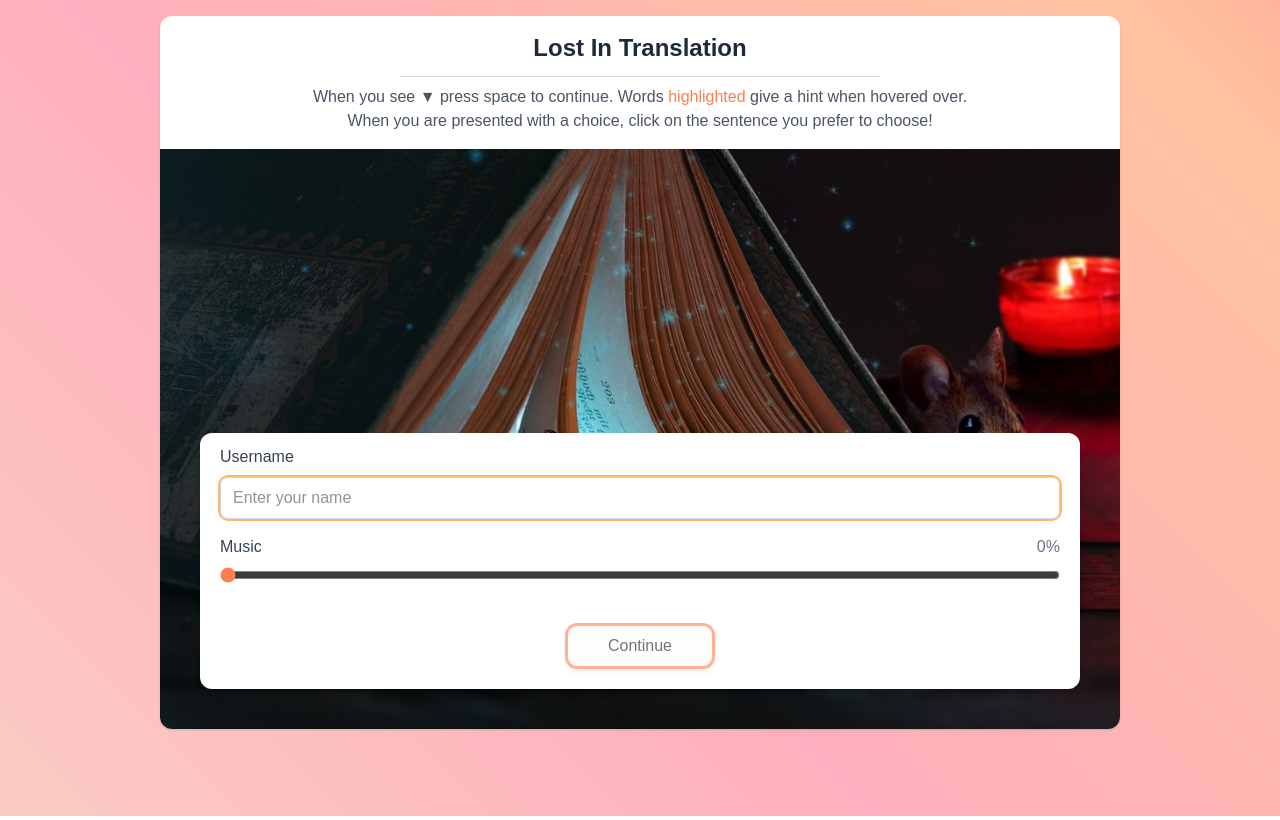
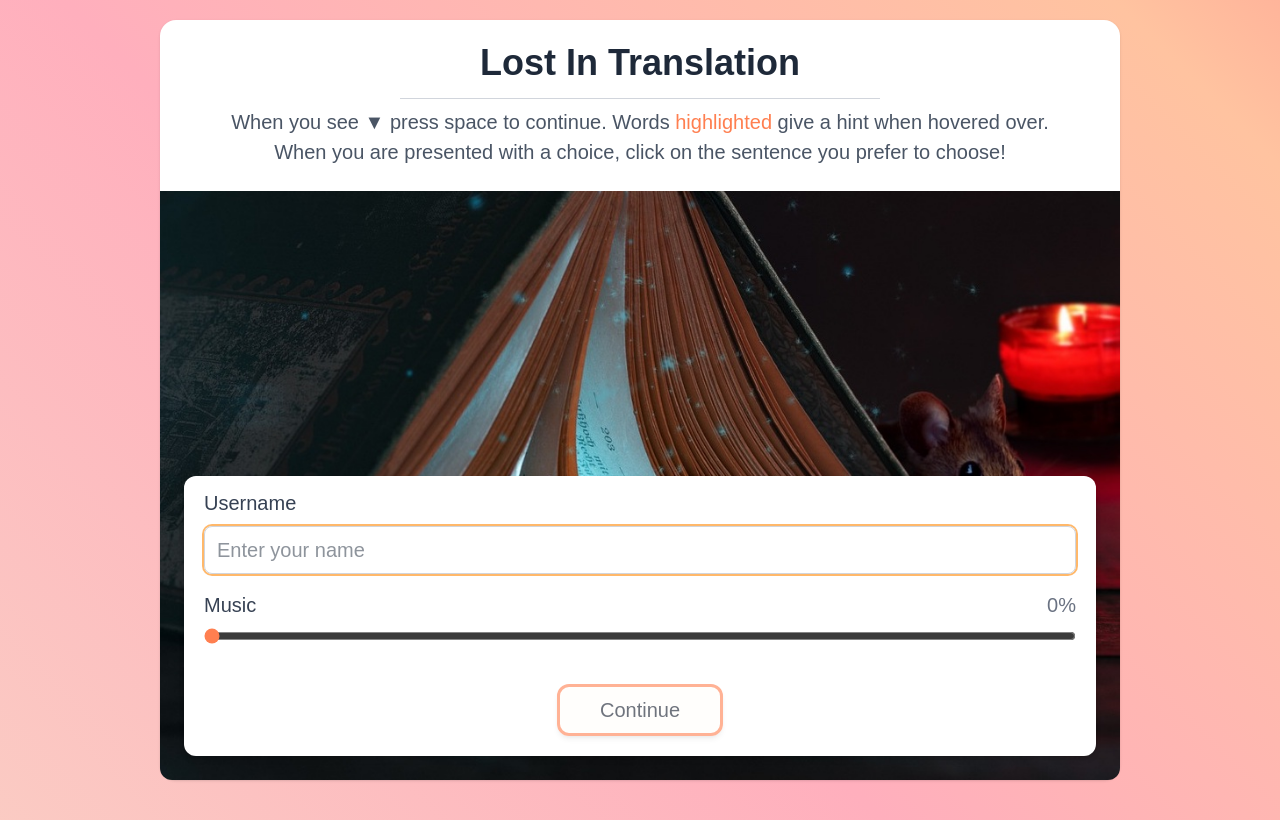
Before and after one commit to DominicBillingham/LostInTranslation, a React (Vite) app: page / in a window 1280 px wide. Built offline with nearby package versions, Linux system fonts and the light colour scheme; a web font is replaced by a local one.

Commit message:
Now uses VH for all scaling so the size is always consistent

```diff
--- a/src/InteractiveQuiz.tsx
+++ b/src/InteractiveQuiz.tsx
@@ -72,7 +72,7 @@ export default function InteractiveQuiz({quizRef, navigateToNode}) {
             {/* Primary question textbox moved further up */}
             <div
                 id="storyTextBox"
-                className="absolute bottom-[260px] left-[40px] right-[40px] bg-white/90 rounded-xl p-3 text-gray-800 text-sm sm:text-base md:text-lg h-[80px] shadow-md fade"
+                className="absolute bottom-[260px] left-[40px] right-[40px] bg-white/90 rounded-xl p-3 text-gray-800 h-[80px] shadow-md fade"
             >
 
                 <p className="fade" key={refreshAnimations}>
@@ -103,7 +103,7 @@ export default function InteractiveQuiz({quizRef, navigateToNode}) {
                             key={ans.answerText + i}
                             type="button"
                             disabled={!areOptionsEnabled}
-                            className="bg-orange-100/95 rounded-xl overflow-x-auto overflow-y-hidden whitespace-nowrap p-2 pl-3 text-gray-900 shadow-md hover:shadow-lg  border-[#FF7F50] border-3 text-left hover:cursor-pointer hover:bg-orange-200/95 fade text-sm sm:text-base md:text-lg"
+                            className="bg-orange-100/95 rounded-xl overflow-x-auto overflow-y-hidden whitespace-nowrap p-2 pl-3 text-gray-900 shadow-md hover:shadow-lg  border-[#FF7F50] border-3 text-left hover:cursor-pointer hover:bg-orange-200/95 fade "
                             onClick={() => ChooseAnswer(ans)}
                         >
                             {ans.answerText}
@@ -117,7 +117,7 @@ export default function InteractiveQuiz({quizRef, navigateToNode}) {
                 <div className="absolute left-[40px] right-[40px] bottom-[57px] z-10 flex justify-center">
                     <button
                         type="button"
-                        className="bg-orange-200/95 rounded-xl px-32 py-2 text-gray-900 text-sm sm:text-base md:text-lg shadow-md hover:shadow-lg border-[#FF7F50] border-3 text-center hover:cursor-pointer hover:bg-orange-300/95 fade"
+                        className="bg-orange-200/95 rounded-xl px-32 py-2 text-gray-900 shadow-md hover:shadow-lg border-[#FF7F50] border-3 text-center hover:cursor-pointer hover:bg-orange-300/95 fade"
                         onClick={Continue}
                     >
                         Continue
--- a/src/InteractiveStory.tsx
+++ b/src/InteractiveStory.tsx
@@ -18,7 +18,7 @@ export default function InteractiveStory({ sceneRef, navigateToNode }) {
     const [text, setText] = useState<ReactNode>("");
     const [displayOptions, setDisplayOptions] = useState(false);
     const indexRef = useRef(0);
-    const textBoxBottomClass = displayOptions ? 'bottom-[160px]' : 'bottom-[40px]';
+    const textBoxBottomClass = displayOptions ? 'bottom-[20vh]' : 'bottom-[10v]';
 
     const OnSpacePress = async (event) => {
 
@@ -120,7 +120,7 @@ export default function InteractiveStory({ sceneRef, navigateToNode }) {
         <>
             <div
                 id="storyTextBox"
-                className={`  absolute ${textBoxBottomClass} left-[40px] right-[40px] bg-white/90 rounded-xl p-3 text-gray-800 text-sm sm:text-base md:text-lg h-[80px] shadow-md fade2 transition-all duration-500 ease-out transform`}
+                className={`  inset-x-[3vh] bottom-[3vh] absolute ${textBoxBottomClass}  bg-white/90 rounded-[1vh] p-[1vh] text-gray-800  h-[10vh] shadow-md fade2 transition-all duration-500 ease-out transform`}
             >
 
                 <p className="fade" key={refreshAnimations}>
@@ -137,12 +137,12 @@ export default function InteractiveStory({ sceneRef, navigateToNode }) {
             </div>
 
             {displayOptions && (sceneRef.current?.options?.length ?? 0) > 0 && (
-                <div className={`absolute left-[40px] right-[40px] bottom-[37px] grid grid-cols-2 gap-2 z-10`}>
+                <div className={`absolute  inset-x-[3vh] bottom-[3vh] grid grid-cols-2 gap-2 z-10`}>
                     {(sceneRef.current?.options ?? []).slice(0, 4).map((opt, i) => (
                         <button
                             key={opt + i}
                             type="button"
-                            className="bg-orange-100/95 rounded-xl p-2 pl-3 text-gray-900 text-sm sm:text-base md:text-lg shadow-md hover:shadow-lg  border-[#FF7F50] border-3 text-left hover:cursor-pointer hover:bg-orange-200/95 fade "
+                            className="bg-orange-100/95 rounded-[1vh] p-[1vh] pl-3 text-gray-900 shadow-md hover:shadow-lg  border-[#FF7F50] border-3 text-left hover:cursor-pointer hover:bg-orange-200/95 fade "
                             onClick={() => MakeChoice(opt)}
                         >
                             {opt}
--- a/src/LostInTranslation.tsx
+++ b/src/LostInTranslation.tsx
@@ -64,7 +64,7 @@ function LostInTranslation() {
         const htmlFade = <img
             src={oldImageSrc ?? ""}
             alt="Story"
-            className="w-full rounded-b-xl object-cover h-[calc(100vh-220px)] select-none relative opacity-0 transition-opacity duration-[1500ms]"
+            className="w-full rounded-b-xl object-cover select-none relative h-full opacity-0 transition-opacity duration-[1500ms]"
         />
 
         setImageHmtl(htmlFade);
@@ -74,7 +74,7 @@ function LostInTranslation() {
         const htmlUnfade = <img
             src={imageSrc ?? ""}
             alt="Story"
-            className="w-full rounded-b-xl object-cover h-[calc(100vh-220px)] select-none relative opacity-100 transition-opacity duration-[1500ms]"
+            className="w-full rounded-b-xl object-cover select-none relative h-full opacity-100 transition-opacity duration-[1500ms]"
         />
 
         setImageHmtl(htmlUnfade);
@@ -107,7 +107,7 @@ function LostInTranslation() {
         const html = <img
             src={`${import.meta.env.BASE_URL}${startingImage}`}
             alt="Story"
-            className="w-full rounded-b-xl object-cover select-none relative h-[calc(100vh-220px)]"
+            className="w-full rounded-b-xl object-cover select-none relative h-full"
         />
 
         lastImageRef.current = startingImage;
@@ -164,24 +164,25 @@ function LostInTranslation() {
     return (
 
         <>
-            <div className="flex-1 story-column max-w-[calc(100vh*(6/5))] ">
-                <div className="bg-white rounded-xl shadow pt-4">
-                    <h1 className="text-2xl md:text-3xl font-bold text-center pb-1 text-gray-800">
+            <div className="story-column max-w-[calc(100vh*(6/5))] m-auto h-[95vh] mt-[2.5vh]">
+                <div className="bg-white rounded-[2vh] shadow pt-[2vh] h-full flex flex-col">
+                    <h1 className="text-[4.5vh] font-bold text-center text-gray-800">
                         Lost In Translation
                     </h1>
-                    <div className="border-b border-gray-300 w-1/2 mx-auto  my-2"></div>
-                    <div className="text-center text-gray-600 text-sm sm:text-base">
+                    <div className="border-b border-gray-300 w-1/2 mx-auto my-[1vh]"></div>
+                    <div className="text-center text-gray-600 px-[2vh]">
                             <span>
                               When you see ▼ press space to continue. Words{' '}
                                 <span className="text-coral custom-tooltip" data-tooltip="Just like this!">
                                 highlighted
                                 </span>{' '}
-                            give a hint when hovered over. <br/>
+                                give a hint when hovered over.
+                                <br/>
                               When you are presented with a choice, click on the sentence you prefer to choose!
                             </span>
                     </div>
 
-                    <div id="storyContainer" className="relative mt-4 text-sm sm:text-base md:text-lg">
+                    <div className="relative mt-[3vh] flex-1 min-h-0">
 
                         {imageHmtl}
 
--- a/src/OpeningMenu.tsx
+++ b/src/OpeningMenu.tsx
@@ -67,41 +67,41 @@ export default function Options() {
 
     return (
 
-        <div className="font-medium custom-font text-base">
+        <div className="font-medium custom-font text-[2.5vh]">
 
             {gameStarted &&
                 <LostInTranslation/>
             }
 
             {!gameStarted &&
-                <div className="flex-1 story-column max-w-[calc(100vh*(6/5))] m-auto mt-[2vh] ">
-                    <div className="bg-white rounded-xl shadow pt-4">
-                        <h1 className="text-2xl font-bold text-center pb-1 text-gray-800">
+                <div className="story-column max-w-[calc(100vh*(6/5))] m-auto h-[95vh] mt-[2.5vh]">
+                    <div className="bg-white rounded-[2vh] shadow pt-[2vh] h-full flex flex-col">
+                        <h1 className="text-[4.5vh] font-bold text-center text-gray-800">
                             Lost In Translation
                         </h1>
-                        <div className="border-b border-gray-300 w-1/2 mx-auto my-2"></div>
-                        <div className="text-center text-gray-600">
+                        <div className="border-b border-gray-300 w-1/2 mx-auto my-[1vh]"></div>
+                        <div className="text-center text-gray-600 px-[2vh]">
                             <span>
                               When you see ▼ press space to continue. Words{' '}
                                 <span className="text-coral custom-tooltip" data-tooltip="Just like this!">
                                 highlighted
                                 </span>{' '}
-                            give a hint when hovered over. <br/>
+                                give a hint when hovered over.
+                                <br/>
                               When you are presented with a choice, click on the sentence you prefer to choose!
                             </span>
                         </div>
-
-                        <div className="relative mt-4 h-[calc(100vh-220px)]">
+                        <div className="relative mt-[3vh] flex-1 min-h-0">
                             {/* Background start image to mirror main game layout */}
                             <img
                                 src={`${import.meta.env.BASE_URL}start.jpg`}
                                 alt="Start"
-                                className="w-full rounded-b-xl object-cover select-none relative h-[calc(100vh-220px)]"
+                                className="w-full rounded-b-xl object-cover select-none relative h-full"
                             />
 
                             {/* Overlay options card */}
                             <div
-                                className={`absolute inset-x-[5vh] bottom-[5vh] bg-white p-3 px-5 rounded-xl  text-gray-800 shadow-md z-10 transition-all duration-500 ease-out transform ${isLeaving ? 'opacity-0 translate-y-6' : 'opacity-100 translate-y-0'}`}
+                                className={`absolute inset-x-[3vh] bottom-[3vh] bg-white p-3 px-5 rounded-xl  text-gray-800 shadow-md z-10 transition-all duration-500 ease-out transform ${isLeaving ? 'opacity-0 translate-y-6' : 'opacity-100 translate-y-0'}`}
                             >
 
 
```
Lines whose indentation alone changed are shown as unchanged.
